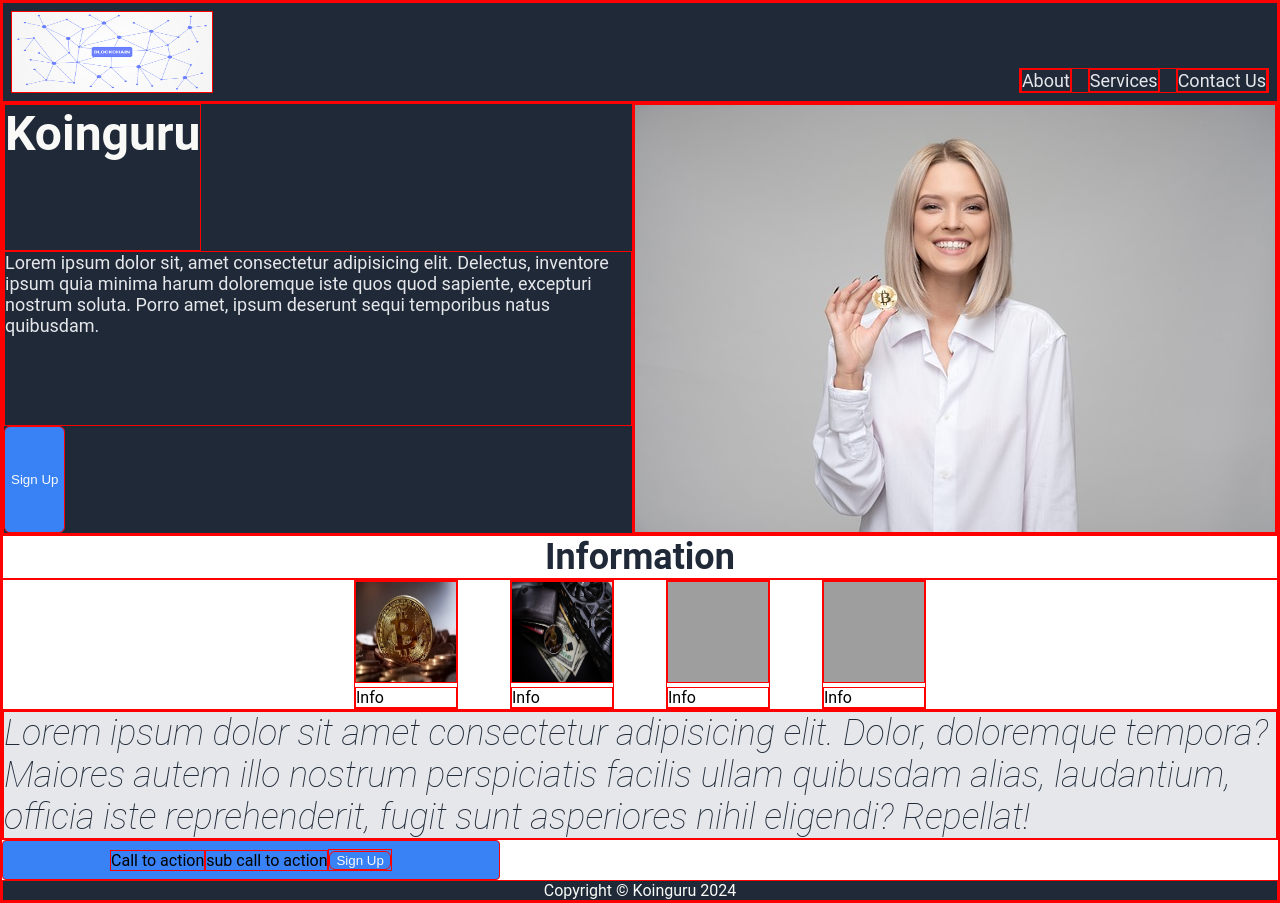
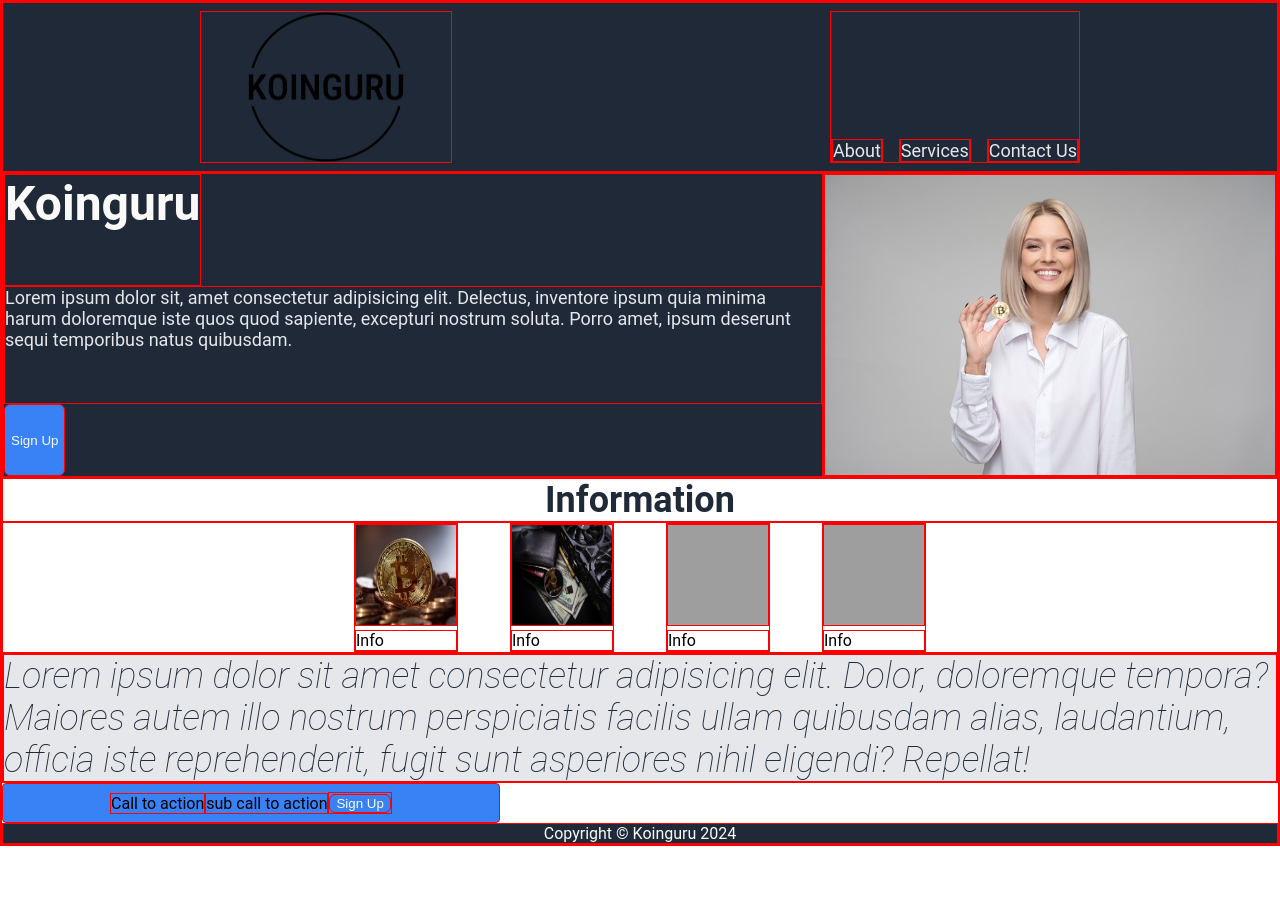
Before and after one commit to trufizz/landing_page, a plain HTML site: page index.html in a window 1280 px wide. After the commit the page ends 846 px from the top, so only its background shows below. Drawn offline with Linux system fonts and the light colour scheme; grey boxes are pictures that could not be loaded.

Commit message:
Replaced placeholder logo. Resized images.
Minor change to header, spacing things closer to each other.

```diff
--- a/index.html
+++ b/index.html
@@ -9,7 +9,7 @@
 
 <body>
     <div class="header">
-        <img src="./images/blockchain.png" alt="An image of a blockchain." height="80" width="200">
+        <img src="./images/koinguru.png" alt="An image of the Koinguru logo" height="150" width="250">
         <ul class="right-links">
             <li><a href="#">About</a></li>
             <li><a href="#">Services</a></li>
@@ -22,7 +22,7 @@
             <div class="subtext">Lorem ipsum dolor sit, amet consectetur adipisicing elit. Delectus, inventore ipsum quia minima harum doloremque iste quos quod sapiente, excepturi nostrum soluta. Porro amet, ipsum deserunt sequi temporibus natus quibusdam.</div>
             <button class="signup">Sign Up</button>
         </div>
-        <div class="right-main"><img src="./images/cryptocurrency.jpg" alt="A woman holding a Bitcoin."></div>
+        <div class="right-main"><img src="./images/cryptocurrency.jpg" alt="A woman holding a Bitcoin." height="300" width="auto"></div>
     </div>
     <div class="infotitle">Information</div>
     <div class="sub-info">
--- a/styles.css
+++ b/styles.css
@@ -25,14 +25,13 @@ a {
     background-color: #1F2937;
     display: flex;
     padding: 8px;
-    justify-content: space-between;
-    align-items: flex-end;
+    justify-content: space-around;
 }
 
 .right-links {
     display: flex;
     justify-content: space-between;
-    align-items: center;
+    align-items: flex-end;
     gap: 16px;
 }
 
```
Also changed, not shown: images/blockchain.png (deleted), images/koinguru.png (added).
